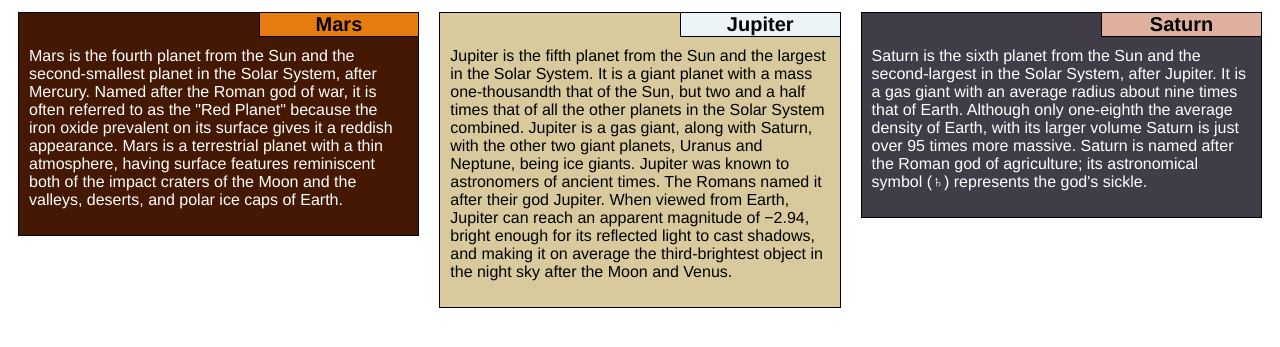
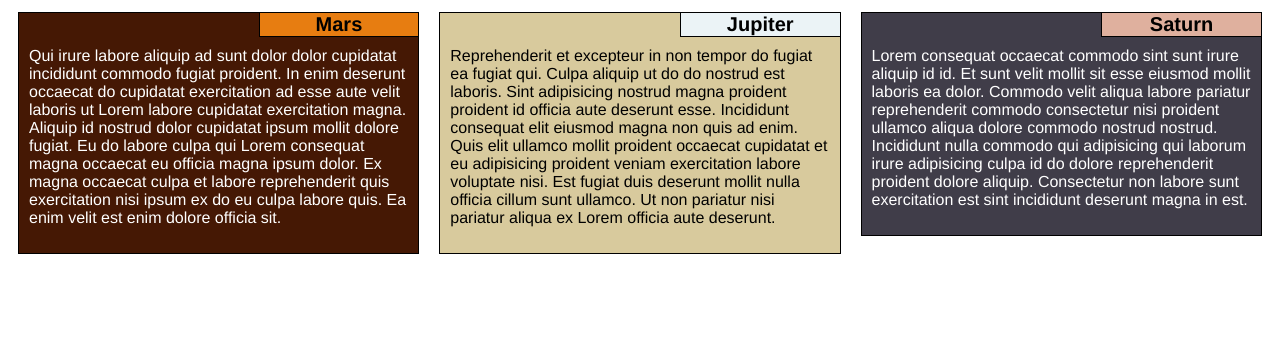
Before and after one commit to eticzon/coursera-webdev, a plain HTML site: page module2-solution/index.html in a window 1280 px wide. Shown: the part 61-408 px from the top of the page. Drawn offline with Linux system fonts and the light colour scheme.

Commit message:
Change content to ensure sections are of the same height

```diff
--- a/module2-solution/index.html
+++ b/module2-solution/index.html
@@ -13,19 +13,19 @@
       <div class="col-lg-4 col-md-6">
         <div class="section mars">
           <div class="title mars">Mars</div>
-          <p>Mars is the fourth planet from the Sun and the second-smallest planet in the Solar System, after Mercury. Named after the Roman god of war, it is often referred to as the "Red Planet" because the iron oxide prevalent on its surface gives it a reddish appearance. Mars is a terrestrial planet with a thin atmosphere, having surface features reminiscent both of the impact craters of the Moon and the valleys, deserts, and polar ice caps of Earth.<Mars is the fourth planet from the Sun and the second-smallest planet in the Solar System, after Mercury. Named after the Roman god of war, it is often referred to as the "Red Planet" because the iron oxide prevalent on its surface gives it a reddish appearance.[15] Mars is a terrestrial planet with a thin atmosphere, having surface features reminiscent both of the impact craters of the Moon and the valleys, deserts, and polar ice caps of Earth.</p>
+          <p>Qui irure labore aliquip ad sunt dolor dolor cupidatat incididunt commodo fugiat proident. In enim deserunt occaecat do cupidatat exercitation ad esse aute velit laboris ut Lorem labore cupidatat exercitation magna. Aliquip id nostrud dolor cupidatat ipsum mollit dolore fugiat. Eu do labore culpa qui Lorem consequat magna occaecat eu officia magna ipsum dolor. Ex magna occaecat culpa et labore reprehenderit quis exercitation nisi ipsum ex do eu culpa labore quis. Ea enim velit est enim dolore officia sit.</p>
         </div>
       </div>
       <div class="col-lg-4 col-md-6">
         <div class="section jupiter">
           <div class="title jupiter">Jupiter</div>
-          <p>Jupiter is the fifth planet from the Sun and the largest in the Solar System. It is a giant planet with a mass one-thousandth that of the Sun, but two and a half times that of all the other planets in the Solar System combined. Jupiter is a gas giant, along with Saturn, with the other two giant planets, Uranus and Neptune, being ice giants. Jupiter was known to astronomers of ancient times. The Romans named it after their god Jupiter. When viewed from Earth, Jupiter can reach an apparent magnitude of −2.94, bright enough for its reflected light to cast shadows, and making it on average the third-brightest object in the night sky after the Moon and Venus.</p>
+          <p>Reprehenderit et excepteur in non tempor do fugiat ea fugiat qui. Culpa aliquip ut do do nostrud est laboris. Sint adipisicing nostrud magna proident proident id officia aute deserunt esse. Incididunt consequat elit eiusmod magna non quis ad enim. Quis elit ullamco mollit proident occaecat cupidatat et eu adipisicing proident veniam exercitation labore voluptate nisi. Est fugiat duis deserunt mollit nulla officia cillum sunt ullamco. Ut non pariatur nisi pariatur aliqua ex Lorem officia aute deserunt.</p>
         </div>
       </div>
       <div class="col-lg-4 col-md-12">
         <div class="section saturn">
           <div class="title saturn">Saturn</div>
-          <p>Saturn is the sixth planet from the Sun and the second-largest in the Solar System, after Jupiter. It is a gas giant with an average radius about nine times that of Earth. Although only one-eighth the average density of Earth, with its larger volume Saturn is just over 95 times more massive. Saturn is named after the Roman god of agriculture; its astronomical symbol (♄) represents the god's sickle.</p>
+          <p>Lorem consequat occaecat commodo sint sunt irure aliquip id id. Et sunt velit mollit sit esse eiusmod mollit laboris ea dolor. Commodo velit aliqua labore pariatur reprehenderit commodo consectetur nisi proident ullamco aliqua dolore commodo nostrud nostrud. Incididunt nulla commodo qui adipisicing qui laborum irure adipisicing culpa id do dolore reprehenderit proident dolore aliquip. Consectetur non labore sunt exercitation est sint incididunt deserunt magna in est.</p>
         </div>
       </div>
     </div>
```
Also changed, not shown: 1 other file.
